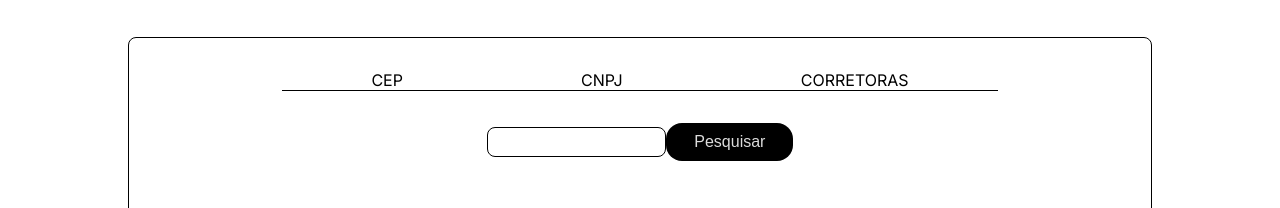
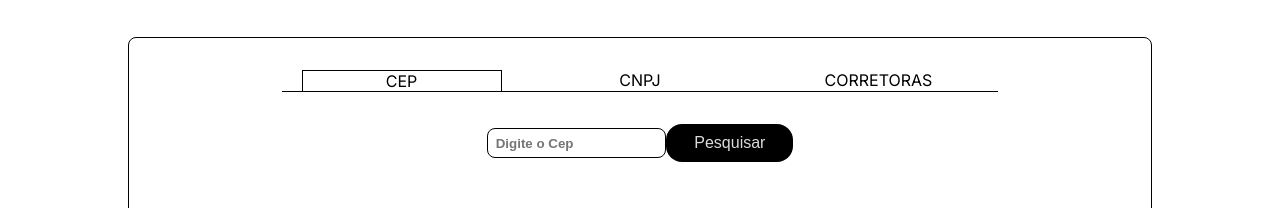
Before and after one commit to MrGhostsnow/buscador, a Next.js app: page /ourservices in a window 1280 px wide. Shown: the part 459-667 px from the top of the page. Built offline with nearby package versions, Linux system fonts and the light colour scheme.

Commit message:
feat: Active class

```diff
--- a/src/components/CepServices/index.tsx
+++ b/src/components/CepServices/index.tsx
@@ -42,11 +42,17 @@ export default function CepServices() {
   return (
     <>
       <SectionInput>
-        <Input type="text" value={cep} onChange={handleChange} />
+        <Input
+          type="text"
+          value={cep}
+          onChange={handleChange}
+          placeholder="Digite o Cep"
+        />
         <Button type="submit" onClick={findCepInfos}>
           Pesquisar
         </Button>
       </SectionInput>
+      {infosCep ? (
         <ContainerInfosCep>
           <StateInfo>
             <Title>Estado:</Title>
@@ -65,6 +71,7 @@ export default function CepServices() {
             <Info>{infosCep?.street}</Info>
           </StreetInfo>
         </ContainerInfosCep>
+      ) : null}
     </>
   );
 }
--- a/src/components/CnpjServices/index.tsx
+++ b/src/components/CnpjServices/index.tsx
@@ -42,11 +42,17 @@ export default function CnpjServices() {
   return (
     <>
       <SectionInput>
-        <Input type="text" value={cnpj} onChange={handleChange} />
+        <Input
+          type="text"
+          value={cnpj}
+          onChange={handleChange}
+          placeholder="Digite o Cnpj"
+        />
         <Button type="submit" onClick={findCnpjInfos}>
           Pesquisar
         </Button>
       </SectionInput>
+      {infosCnpj ? (
         <ContainerInfosCnpj>
           <StateInfo>
             <Title>Razão social:</Title>
@@ -65,6 +71,7 @@ export default function CnpjServices() {
             <Info>{infosCnpj?.data_inicio_atividade}</Info>
           </StreetInfo>
         </ContainerInfosCnpj>
+      ) : null}
     </>
   );
 }
--- /dev/null
+++ b/src/components/CorretorasServices/index.tsx
@@ -0,0 +1,155 @@
+"use client";
+import { useState } from "react";
+import {
+  SectionInput,
+  Input,
+  Button,
+  ContainerInfosCorretoras,
+  StateInfo,
+  CityInfo,
+  NeighborhoodInfo,
+  StreetInfo,
+  Title,
+  Info,
+} from "./styles";
+
+interface InfosCorretorasType {
+  cep: string;
+  cnae_fiscal: string;
+  bairro: string;
+  logradouro: string;
+  municipio: string;
+  complemento: string;
+  email: string;
+  nome_fantasia: string;
+  descricao_situacao_cadastral: string;
+  ddd_telefone_1: string;
+}
+
+export default function CorretorasServices() {
+  const [corretoras, setCorretoras] = useState("");
+  const [infosCorretoras, setInfosCorretoras] = useState<InfosCorretorasType>();
+
+  const handleChange = (e: any) => {
+    setCorretoras(e.target.value);
+  };
+
+  async function findCorretorasInfos() {
+    if (corretoras !== "") {
+      const response = await fetch(
+        `https://brasilapi.com.br/api/cnpj/v1/${corretoras}`
+      );
+      const infoCorretoras = await response.json();
+      setInfosCorretoras(infoCorretoras);
+      console.log("corretoras", infosCorretoras);
+    }
+  }
+
+  return (
+    <>
+      <SectionInput>
+        <Input
+          type="text"
+          value={corretoras}
+          onChange={handleChange}
+          placeholder="Digite o Cnpj da corretora"
+        />
+        <Button type="submit" onClick={findCorretorasInfos}>
+          Pesquisar
+        </Button>
+      </SectionInput>
+      {infosCorretoras ? (
+        <ContainerInfosCorretoras>
+          <StateInfo>
+            <Title>Cep:</Title>
+            <Info>
+              {infosCorretoras.cep ? infosCorretoras?.cep : <p>N/A</p>}
+            </Info>
+          </StateInfo>
+          <CityInfo>
+            <Title>CNAE fiscal:</Title>
+            <Info>
+              {infosCorretoras.cnae_fiscal ? (
+                infosCorretoras?.cnae_fiscal
+              ) : (
+                <p>N/A</p>
+              )}
+            </Info>
+          </CityInfo>
+          <NeighborhoodInfo>
+            <Title>Bairro:</Title>
+            <Info>
+              {infosCorretoras.bairro ? infosCorretoras?.bairro : <p>N/A</p>}
+            </Info>
+          </NeighborhoodInfo>
+          <StreetInfo>
+            <Title>Logradouro:</Title>
+            <Info>
+              {infosCorretoras.logradouro ? (
+                infosCorretoras?.logradouro
+              ) : (
+                <p>N/A</p>
+              )}
+            </Info>
+          </StreetInfo>
+          <StreetInfo>
+            <Title>Município:</Title>
+            <Info>
+              {infosCorretoras.municipio ? (
+                infosCorretoras?.municipio
+              ) : (
+                <p>N/A</p>
+              )}
+            </Info>
+          </StreetInfo>
+          <StreetInfo>
+            <Title>Complemento:</Title>
+            <Info>
+              {infosCorretoras.complemento ? (
+                infosCorretoras?.complemento
+              ) : (
+                <p>N/A</p>
+              )}
+            </Info>
+          </StreetInfo>
+          <StreetInfo>
+            <Title>Email:</Title>
+            <Info>
+              {infosCorretoras.email ? infosCorretoras?.email : <p>N/A</p>}
+            </Info>
+          </StreetInfo>
+          <StreetInfo>
+            <Title>Nome fantasia:</Title>
+            <Info>
+              {infosCorretoras.nome_fantasia ? (
+                infosCorretoras?.nome_fantasia
+              ) : (
+                <p>N/A</p>
+              )}
+            </Info>
+          </StreetInfo>
+          <StreetInfo>
+            <Title>Status:</Title>
+            <Info>
+              {infosCorretoras.descricao_situacao_cadastral ? (
+                infosCorretoras?.descricao_situacao_cadastral
+              ) : (
+                <p>N/A</p>
+              )}
+            </Info>
+          </StreetInfo>
+          <StreetInfo>
+            <Title>Telefone:</Title>
+            <Info>
+              {infosCorretoras.ddd_telefone_1 ? (
+                infosCorretoras?.ddd_telefone_1
+              ) : (
+                <p>N/A</p>
+              )}
+            </Info>
+          </StreetInfo>
+        </ContainerInfosCorretoras>
+      ) : null}
+    </>
+  );
+}
--- /dev/null
+++ b/src/components/CorretorasServices/styles.js
@@ -0,0 +1,74 @@
+import styled from "styled-components";
+
+export const SectionInput = styled.div`
+  display: flex;
+  justify-content: space-between;
+  align-items: center;
+  width: 30%;
+  margin-top: 2rem;
+`;
+
+export const Input = styled.input`
+  width: 60%;
+  height: 30px;
+  background-color: #fff;
+  border-radius: 8px;
+  border: 1px solid #000;
+  color: #000;
+  padding-left: 0.5rem;
+  font-weight: bold;
+`;
+
+export const Button = styled.button`
+  background-color: #000;
+  color: #dcdcdc;
+  font-weight: 500;
+  font-size: 1rem;
+  width: 130px;
+  height: 38px;
+  border-radius: 16px;
+  border: none;
+  cursor: pointer;
+`;
+
+export const ContainerInfosCorretoras = styled.div`
+  display: flex;
+  flex-direction: column;
+  justify-content: center;
+  margin-top: 3rem;
+  width: 600px;
+  gap: 1rem;
+  border: 1px solid #000;
+  border-radius: 8px;
+  padding: 1rem;
+`;
+
+export const StateInfo = styled.div`
+  display: flex;
+  justify-content: space-between;
+`;
+
+export const CityInfo = styled.div`
+  display: flex;
+  justify-content: space-between;
+`;
+
+export const NeighborhoodInfo = styled.div`
+  display: flex;
+  justify-content: space-between;
+`;
+
+export const StreetInfo = styled.div`
+  display: flex;
+  justify-content: space-between;
+`;
+
+export const Title = styled.p`
+  color: #000;
+  font-weight: bold;
+`;
+
+export const Info = styled.span`
+  color: #000;
+  width: 180px;
+`;
--- a/src/components/ServicesBlock/index.tsx
+++ b/src/components/ServicesBlock/index.tsx
@@ -2,11 +2,13 @@
 import { useState } from "react";
 import CepServices from "../CepServices";
 import CnpjServices from "../CnpjServices";
+import CorretorasServices from "../CorretorasServices";
 import { ContainerServices, ListOfServices, Service } from "./styles";
 
 export default function ServicesBlock() {
   const [isCep, setIsCep] = useState<Boolean>(true);
   const [isCnpj, setIsCnpj] = useState<Boolean>(false);
+  const [isCorretora, setIsCorretora] = useState<Boolean>(false);
 
   return (
     <ContainerServices>
@@ -15,7 +17,17 @@ export default function ServicesBlock() {
           onClick={() => {
             setIsCep(true);
             setIsCnpj(false);
+            setIsCorretora(false);
           }}
+          style={
+            isCep
+              ? {
+                  borderTop: "1px solid #000",
+                  borderRight: "1px solid #000",
+                  borderLeft: "1px solid #000",
+                }
+              : undefined
+          }
         >
           CEP
         </Service>
@@ -23,14 +35,42 @@ export default function ServicesBlock() {
           onClick={() => {
             setIsCep(false);
             setIsCnpj(true);
+            setIsCorretora(false);
           }}
+          style={
+            isCnpj
+              ? {
+                  borderTop: "1px solid #000",
+                  borderRight: "1px solid #000",
+                  borderLeft: "1px solid #000",
+                }
+              : undefined
+          }
         >
           CNPJ
         </Service>
-        <Service>CORRETORAS</Service>
+        <Service
+          onClick={() => {
+            setIsCep(false);
+            setIsCnpj(false);
+            setIsCorretora(true);
+          }}
+          style={
+            isCorretora
+              ? {
+                  borderTop: "1px solid #000",
+                  borderRight: "1px solid #000",
+                  borderLeft: "1px solid #000",
+                }
+              : undefined
+          }
+        >
+          CORRETORAS
+        </Service>
       </ListOfServices>
       {isCep && <CepServices />}
       {isCnpj && <CnpjServices />}
+      {isCorretora && <CorretorasServices />}
     </ContainerServices>
   );
 }
--- a/src/components/ServicesBlock/styles.js
+++ b/src/components/ServicesBlock/styles.js
@@ -4,11 +4,12 @@ export const ContainerServices = styled.div`
   border: 1px solid #000;
   border-radius: 8px;
   width: 80%;
-  height: 500px;
+  min-height: 500px;
   margin-top: 6rem;
   display: flex;
   flex-direction: column;
   align-items: center;
+  padding-bottom: 2rem;
 `;
 
 export const ListOfServices = styled.ul`
@@ -22,4 +23,7 @@ export const ListOfServices = styled.ul`
 
 export const Service = styled.li`
   list-style: none;
+  width: 200px;
+  display: flex;
+  justify-content: center;
 `;
```
Lines whose indentation alone changed are shown as unchanged.
